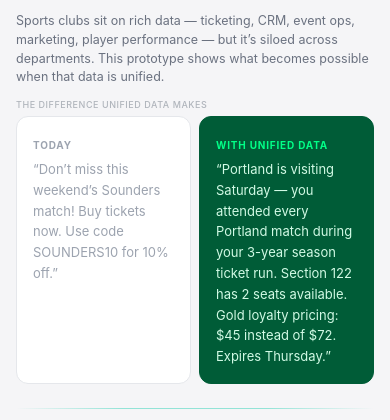
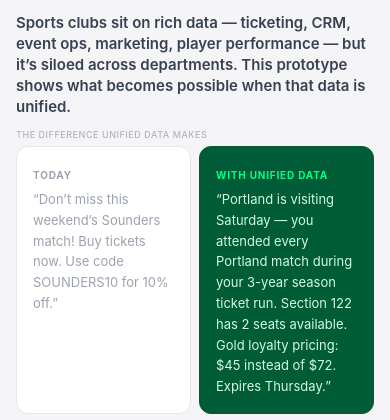
Before and after one commit to Tkranwin/fan-intelligence-prototype, a Flask app: page / in a window 390 px wide. Shown: the part 52-472 px from the top of the page. Run offline with Flask 3, Linux system fonts and the light colour scheme.

Commit message:
Mobile: bump framing text to 15px semibold headline weight
Co-Authored-By: Claude Opus 4.6 (1M context) <noreply@anthropic.com>

```diff
--- a/templates/index.html
+++ b/templates/index.html
@@ -37,7 +37,7 @@
     .compare { display: grid; grid-template-columns: 1fr 1fr; gap: 12px; margin-bottom: 32px; }
     @media (max-width: 640px) {
       .main { padding: 12px 16px; }
-      .framing { font-size: 12.5px; margin-bottom: 12px; line-height: 1.5; }
+      .framing { font-size: 15px; font-weight: 600; margin-bottom: 12px; line-height: 1.4; color: #374151; }
       .section-label { font-size: 9px; font-weight: 500; color: #b0b5bc; margin-bottom: 6px; }
       .compare { grid-template-columns: 1fr 1fr; gap: 8px; margin-bottom: 0; }
       .compare-card { padding: 10px 12px; }
```
